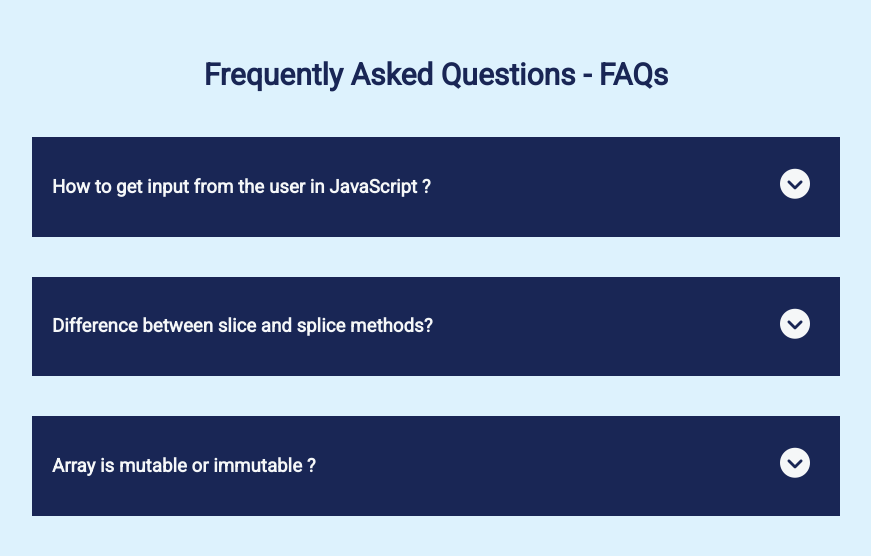
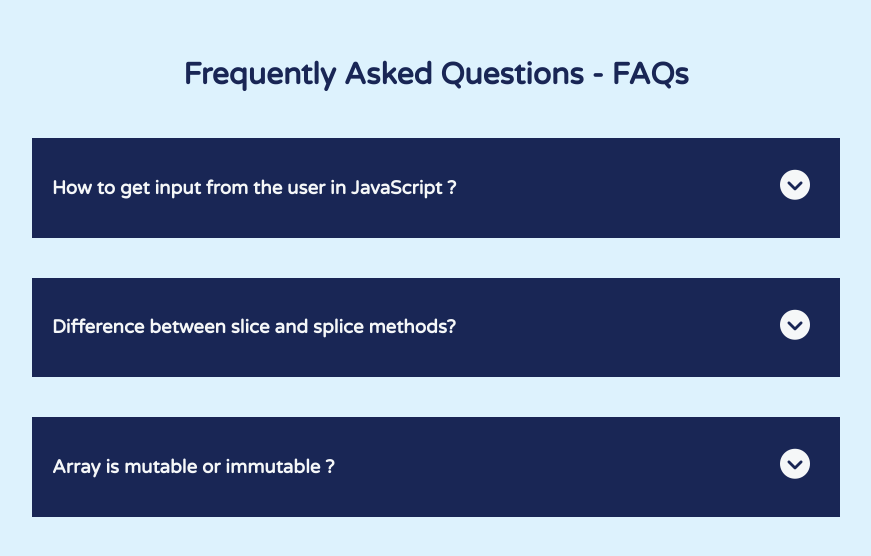
Before and after one commit to MukeshSivakumar/JavaScripts-Projects, a plain HTML site: page JS Projects/FAQ/index.html in a window 1280 px wide. Shown: the part 116-672 px from the top of the page, without its empty margins (204-1075 px from the left). Drawn offline with Linux system fonts and the light colour scheme.

Commit message:
font family changed

```diff
--- a/JS Projects/FAQ/FAQ.js
+++ b/JS Projects/FAQ/FAQ.js
@@ -23,6 +23,8 @@ down_btnList.forEach(function(btn,index){
              }
         });
     });
+
+    //  handle up button click
     up_btnList[index].addEventListener("click",function(){
             console.log(up_btnList[index],index);
             answerList[index].classList.toggle("d-none");
--- a/JS Projects/FAQ/style.css
+++ b/JS Projects/FAQ/style.css
@@ -1,5 +1,5 @@
 
-@import url('https://fonts.googleapis.com/css2?family=Roboto&display=swap');
+@import url('https://fonts.googleapis.com/css2?family=Roboto&family=Varela+Round&display=swap');
 
 :root {
    --lightblue : #DDF2FD;
@@ -12,7 +12,8 @@ body {
     padding: 0;
     width : 100%;
     height : 100vh;
-    font-family: 'Roboto', sans-serif;
+    font-family: 'Varela Round', sans-serif;
+
 }
 
 section {
```
Also changed, not shown: JS Projects/customer testimonial/index.html (added, +14 -0 lines), JS Projects/customer testimonial/customerTestimonail.js (added), JS Projects/customer testimonial/style.css (added).
